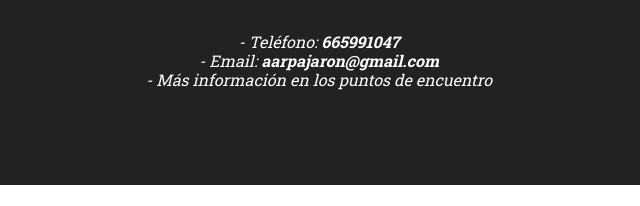
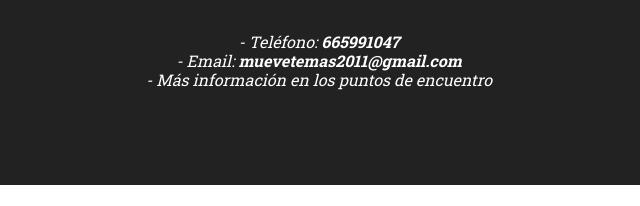
Before and after one commit to ivgarciag93/muevete, a plain HTML site: page index.html in a window 1280 px wide. Shown: the part 4693-4899 px from the top of the page, 321-961 px from the left. Drawn offline with nearby package versions, Linux system fonts and the light colour scheme.

Commit message:
Update email footer

```diff
--- a/index.html
+++ b/index.html
@@ -308,7 +308,7 @@
             <div class="container">
                 <div class="text-center">
                     <h2 class="section-heading text-uppercase text-white-50">Contacto</h2>
-                    <h3 class="section-subheading text-white"><br>- Teléfono: <b>665991047</b><br>- Email: <b>aarpajaron@gmail.com</b><br>- Más información en los puntos de encuentro</h3>
+                    <h3 class="section-subheading text-white"><br>- Teléfono: <b>665991047</b><br>- Email: <b>muevetemas2011@gmail.com</b><br>- Más información en los puntos de encuentro</h3>
                 </div>
             </div>
         </section>
```
